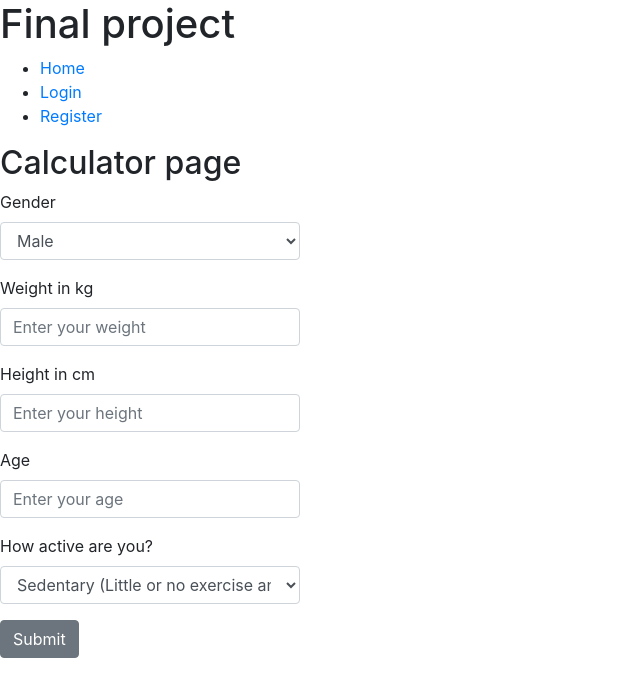
After one commit to pmaksimilian/calorie_calculator, a Flask app: template templates/calculator.html in a window 1280 px wide. The commit adds this page. Shown: the top 697 px of the page, without its empty margins (0-640 px from the left). Run offline with Flask 2, Linux system fonts and the light colour scheme; the template is opened without the code that fills it, so the values that code supplies are empty; some libraries are stand-ins or nearby versions.

Commit message:
Added calorie calculator

```diff
--- a/main.py
+++ b/main.py
@@ -78,5 +78,34 @@ def logout():
     return response
 
 
+@app.route("/calculator", methods=["POST", "GET"])
+def calculator():
+    session_token = request.cookies.get("session_token")
+    user = db.query(User).filter_by(session_token=session_token).first()
+    if not user:
+        return redirect(url_for('login'))
+    if request.method == "GET":
+        return render_template("calculator.html", title="Calculator", user=user)
+    elif request.method == "POST":
+        sex = request.form.get("sex")
+        weight = float(request.form.get("weight"))
+        height = int(request.form.get("height"))
+        age = int(request.form.get("age"))
+        activity = float(request.form.get("activity"))
+
+        if sex == "male":
+            resting_energy_expenditure = (10 * weight) + (6.25 * height) - (5 * age) + 5
+            total_energy_expenditure = resting_energy_expenditure * activity
+        else:
+            resting_energy_expenditure = (10 * weight) + (6.25 * height) - (5 * age) - 161
+            total_energy_expenditure = resting_energy_expenditure * activity
+
+        total_energy_expenditure = int(total_energy_expenditure)
+        return render_template("results.html", total_energy_expenditure=total_energy_expenditure, user=user)
+
+    else:
+        print("Something is wrong.")
+
+
 if __name__ == '__main__':
     app.run(debug=True)
--- /dev/null
+++ b/static/css/style.css
@@ -0,0 +1,3 @@
+#calculatorForm {
+    width: 300px;
+}
--- a/templates/base.html
+++ b/templates/base.html
@@ -7,6 +7,14 @@
     {% else %}
     <title>My Final Project</title>
     {% endif %}
+
+    <!-- bootstrap -->
+    <link rel="stylesheet" href="https://stackpath.bootstrapcdn.com/bootstrap/4.3.1/css/bootstrap.min.css" integrity="sha384-ggOyR0iXCbMQv3Xipma34MD+dH/1fQ784/j6cY/iJTQUOhcWr7x9JvoRxT2MZw1T" crossorigin="anonymous">
+    <script src="https://code.jquery.com/jquery-3.3.1.slim.min.js" integrity="sha384-q8i/X+965DzO0rT7abK41JStQIAqVgRVzpbzo5smXKp4YfRvH+8abtTE1Pi6jizo" crossorigin="anonymous"></script>
+    <script src="https://cdnjs.cloudflare.com/ajax/libs/popper.js/1.14.7/umd/popper.min.js" integrity="sha384-UO2eT0CpHqdSJQ6hJty5KVphtPhzWj9WO1clHTMGa3JDZwrnQq4sF86dIHNDz0W1" crossorigin="anonymous"></script>
+    <script src="https://stackpath.bootstrapcdn.com/bootstrap/4.3.1/js/bootstrap.min.js" integrity="sha384-JjSmVgyd0p3pXB1rRibZUAYoIIy6OrQ6VrjIEaFf/nJGzIxFDsf4x0xIM+B07jRM" crossorigin="anonymous"></script>
+
+    <link rel="stylesheet" href="/static/css/style.css">
 </head>
 <body>
 
@@ -17,6 +25,7 @@
     <li><a href="/login">Login</a></li>
     <li><a href="/register">Register</a></li>
     {% else %}
+    <li><a href="/calculator">Calorie calculator</a></li>
     <li><a href="/logout">Logout</a></li>
     {% endif %}
 </ul>
--- /dev/null
+++ b/templates/calculator.html
@@ -0,0 +1,40 @@
+{% extends 'base.html' %}
+
+{% block content %}
+
+<h2>Calculator page</h2>
+
+<form method="post" action="/calculator" id="calculatorForm">
+    <div class="form-group">
+        <label for="sexSelect">Gender</label>
+        <select class="form-control" id="sexSelect" name="sex">
+            <option value="male">Male</option>
+            <option value="female">Female</option>
+        </select>
+    </div>
+    <div class="form-group">
+        <label for="weightEnter">Weight in kg</label>
+        <input type="number" class="form-control" id="weightEnter" name="weight" placeholder="Enter your weight">
+    </div>
+    <div class="form-group">
+        <label for="heightEnter">Height in cm</label>
+        <input type="number" class="form-control" id="heightEnter" name="height" placeholder="Enter your height">
+    </div>
+    <div class="form-group">
+        <label for="ageEnter">Age</label>
+        <input type="number" class="form-control" id="ageEnter" name="age" placeholder="Enter your age">
+    </div>
+    <div class="form-group">
+        <label for="activitySelect">How active are you?</label>
+        <select class="form-control" id="activitySelect" name="activity">
+            <option value="1.2">Sedentary (Little or no exercise and desk job)</option>
+            <option value="1.375">Lightly Active (Light exercise or sports 1-3 days a week)</option>
+            <option value="1.55">Moderately Active (Moderate exercise or sports 3-5 days a week)</option>
+            <option value="1.725">Very Active (Hard exercise or sports 6-7 days a week)</option>
+            <option value="1.9">Extremely Active (Hard daily exercise or sports and physical job)</option>
+        </select>
+    </div>
+    <button type="submit" class="btn btn-secondary">Submit</button>
+</form>
+
+{% endblock content %}
```
Also changed, not shown: templates/results.html (added, +7 -0 lines).
